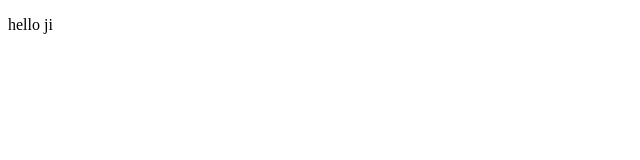
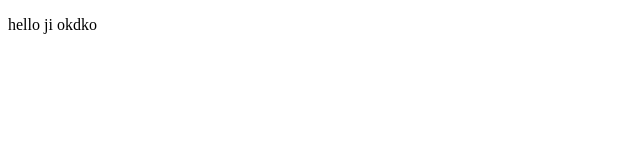
Before and after one commit to Tarunkumarchelumalla/test, a plain HTML site: page index.html in a window 1280 px wide. Shown: the full height of the page, 0-640 px from the left. Drawn offline with Linux system fonts and the light colour scheme.

Commit message:
commit messa2e

```diff
--- a/index.html
+++ b/index.html
@@ -8,6 +8,6 @@
 </head>
 
 <body>
-    <p>hello ji</p>
+    <p>hello ji okdko</p>
 </body>
 </html>
```
